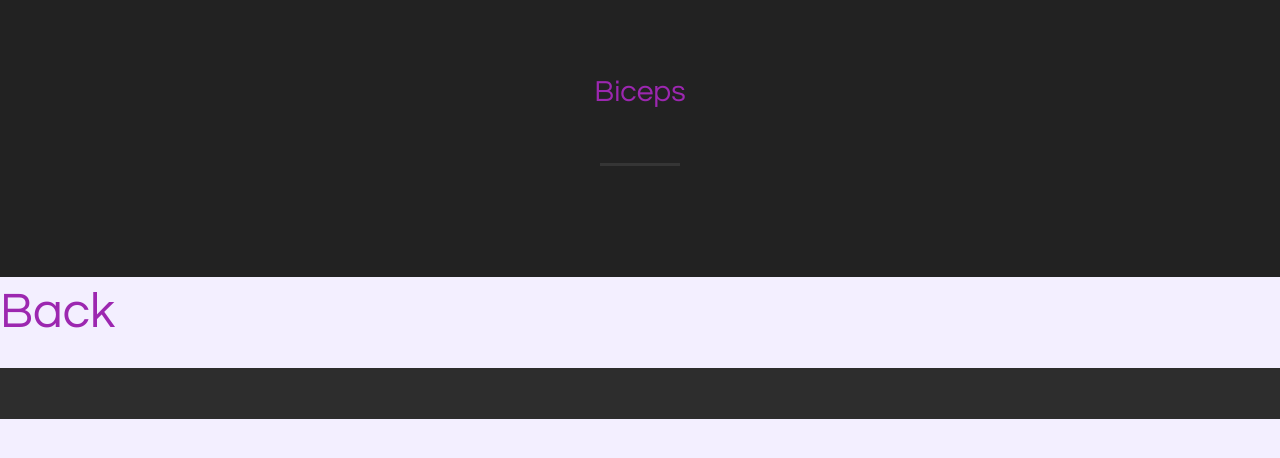
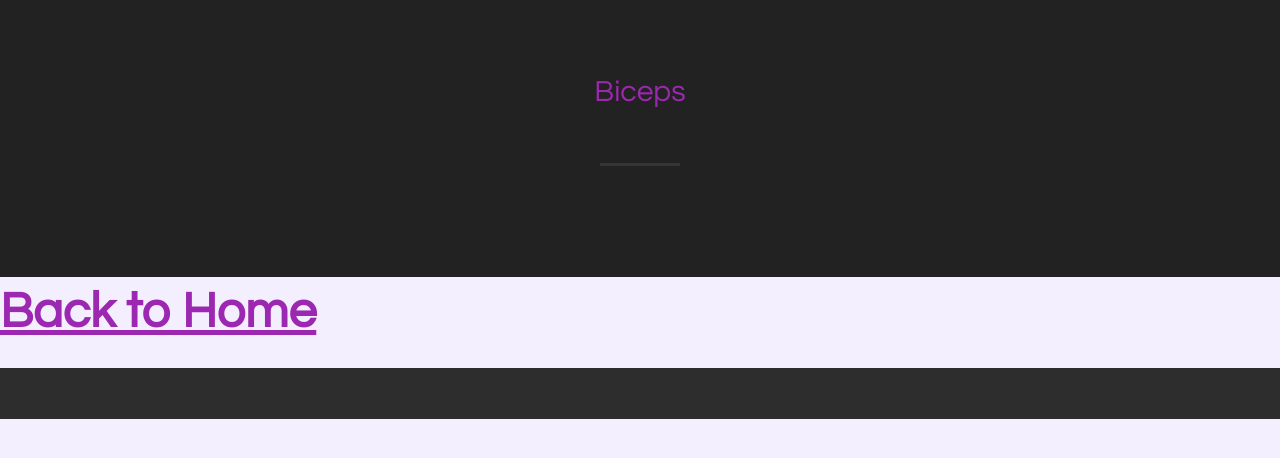
Before and after one commit to DerekR0123/Rossfitness.github.io, a Jekyll site: the page biceps.html, which Jekyll copies as it is, in a window 1280 px wide. Shown: the top 458 px of the page. Built offline with Jekyll 4.4.1, drawn with Linux system fonts in a browser that asks for light colours.

Commit message:
Update biceps.html

```diff
--- a/biceps.html
+++ b/biceps.html
@@ -30,7 +30,7 @@
         </div>
     </aside>
 
-    <a href="http://www.rossfitness.org/" style="font-size: 50px">Back</a><br><br>
+	  <a href="http://www.rossfitness.org/" style="font-size: 50px"><u><strong>Back to Home</u></strong></a><br><br>
      <div class="header-content">
             <div class="inner">
        </div>
```
